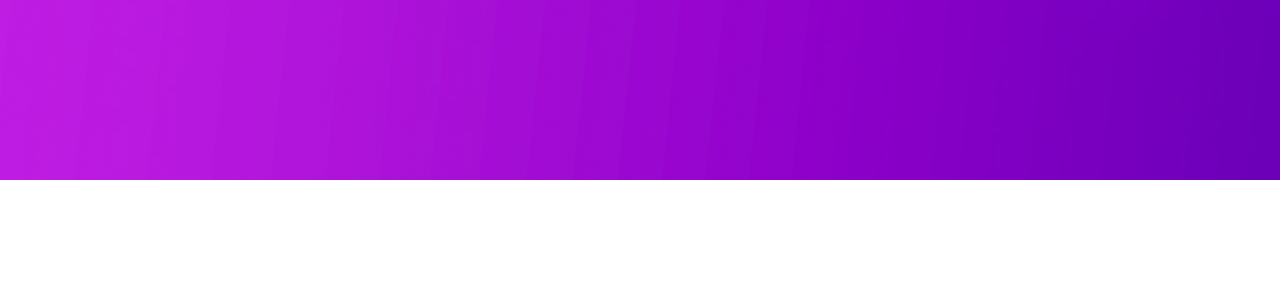
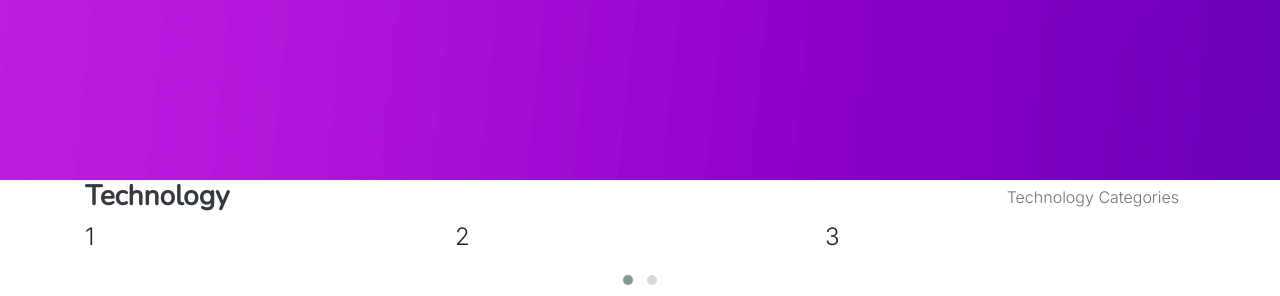
Before and after one commit to GminiDev/app-website, a website: page index.html in a window 1280 px wide. Shown: the part 620-916 px from the top of the page. Before the commit the page ends 800 px from the top, so only its background shows below. Drawn offline with nearby package versions, Linux system fonts and the light colour scheme.

Commit message:
Technology Section

```diff
--- a/index.html
+++ b/index.html
@@ -88,6 +88,32 @@
                     </div>
                 </div>
             </section>
+
+            <section id="tech">
+                <div class="container">
+
+                    <div class="title d-flex justify-content-between">
+                        <h3 class="font-nun text-dark left-border">
+                            Technology
+                        </h3>
+                        <h6><a href="" class="nav-link text-secondary">
+                            Technology Categories
+                        </a></h6>
+                    </div>
+
+                    <!-- OWL CAROUSEL -->
+                    <div class="owl-carousel owl-theme">
+                        <div class="item"><h4>1</h4></div>
+                        <div class="item"><h4>2</h4></div>
+                        <div class="item"><h4>3</h4></div>
+                        <div class="item"><h4>4</h4></div>
+                        <div class="item"><h4>5</h4></div>
+                        <div class="item"><h4>6</h4></div>
+                    </div>
+                    <!-- /OWL CAROUSEL -->
+
+                </div>
+            </section>
         </main>
     <!-- /MAIN SITE -->
 
@@ -108,6 +134,6 @@
     <script src="./node_modules/owl.carousel/dist/owl.carousel.min.js"></script>
 
     <!-- CUSTOM JAVASCRIPT INDEX JS FILE -->
-    <script src="./index.html"></script>
+    <script src="./index.js"></script>
 </body>
 </html>
--- a/index.js
+++ b/index.js
@@ -0,0 +1,7 @@
+//jquery method
+$(document).ready(function(){
+
+    //technology owl carousel
+    $('#tech .owl-carousel').owlCarousel();
+
+});
```
